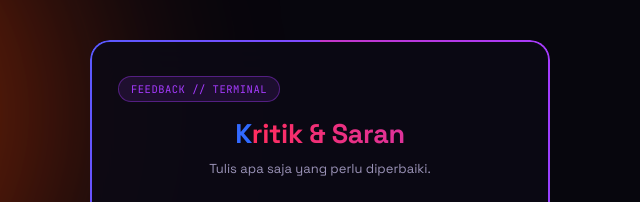
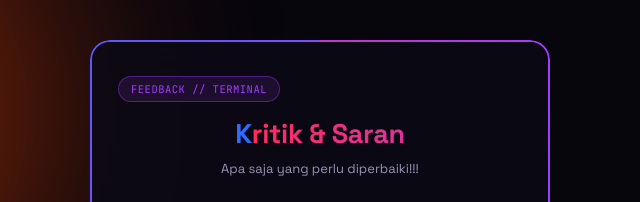
Before and after one commit to mrputrax8-crypto/kritik-saran, a website: page index.html in a window 1280 px wide. Shown: the top 202 px of the page, 320-960 px from the left. Drawn offline with Linux system fonts and the light colour scheme.

Commit message:
Update index.html

```diff
--- a/index.html
+++ b/index.html
@@ -441,7 +441,7 @@
 
       <header class="heading" id="headerSection">
         <h1>Kritik & Saran</h1>
-        <p>Tulis apa saja yang perlu diperbaiki.</p>
+        <p>Apa saja yang perlu diperbaiki!!!</p>
       </header>
 
       <!-- Panel Locked (Muncul jika user sudah pernah kirim) -->
```
